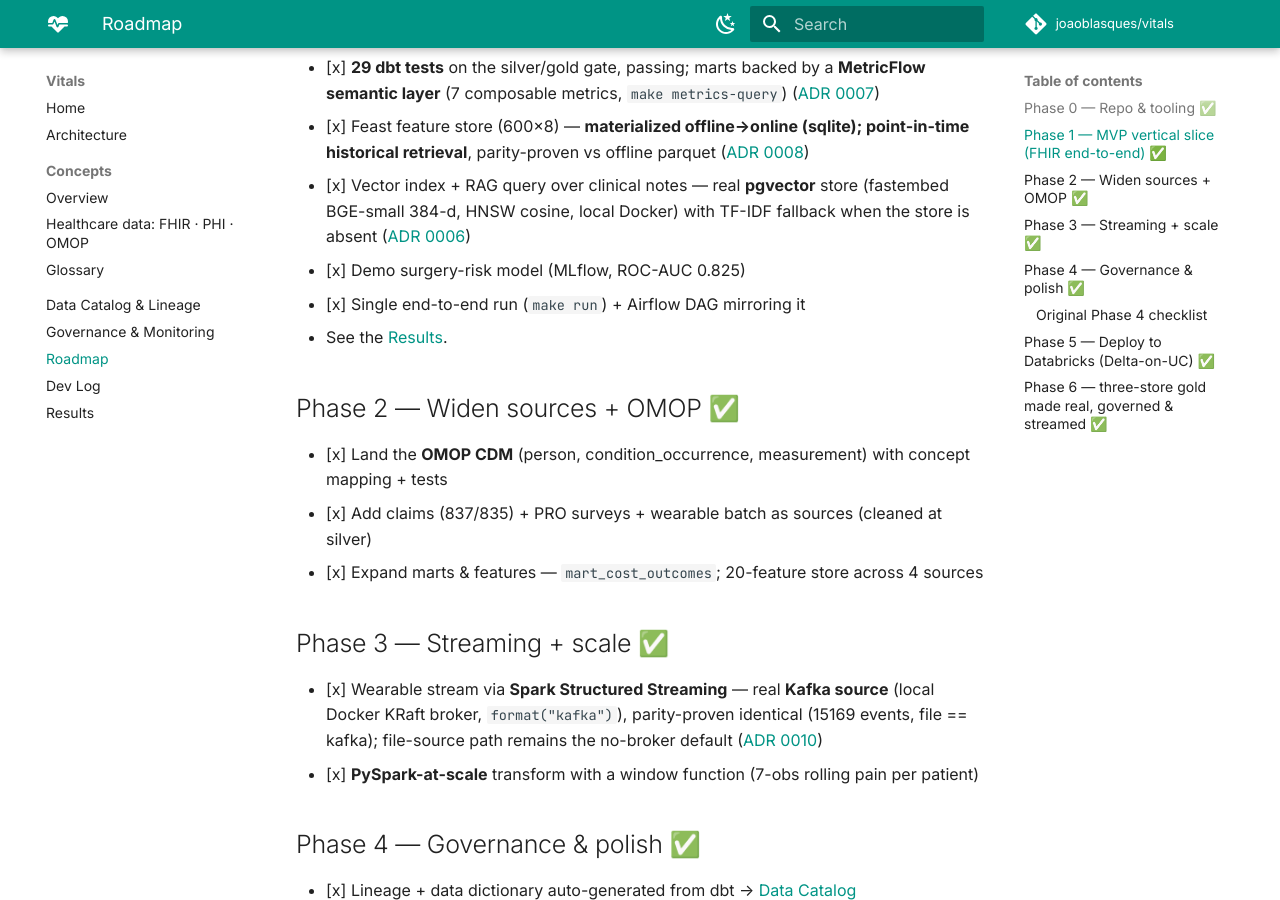
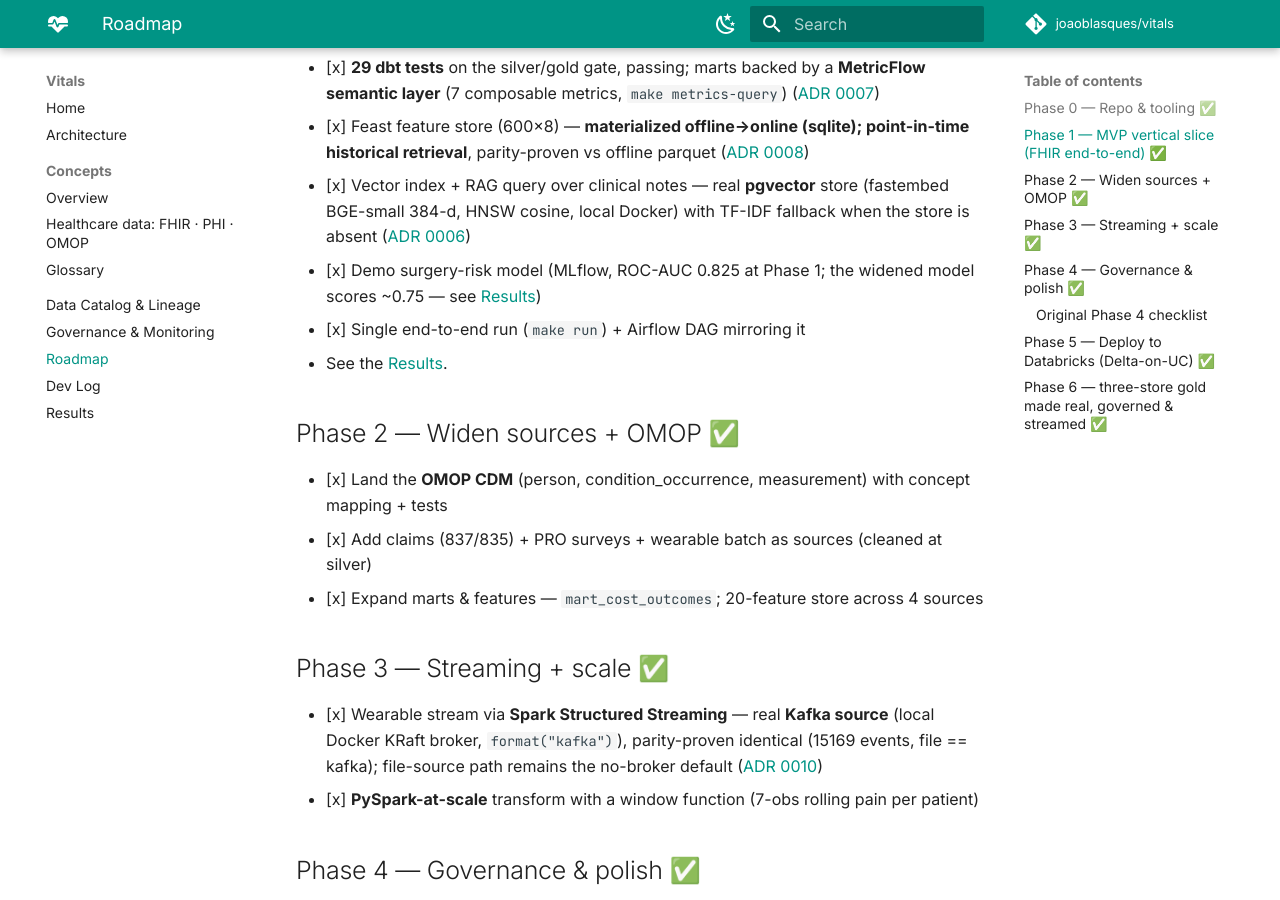
Before and after one commit to joaoblasques/vitals, an MkDocs documentation site: the page built from website/docs/roadmap.md, in a window 1280 px wide and 900 px high, scrolled down 713 px. Built offline with MkDocs 1.6.1 and Material for MkDocs 9.7.7, drawn with Linux system fonts in a browser that asks for light colours; comment, search, counter and statistics services are not loaded.

Commit message:
fix(site): results dbt count 12 models/29 tests (was 10/26); caveat Phase-1 ROC-AUC
Final-review: results.md contradicted the roadmap (26 vs 29 tests) and hid the semantic layer's
2 models; corrected to the current manifest (12 models / 29 tests). Caveat the roadmap's Phase-1
0.825 (the widened model scores ~0.75 per Results) so the higher historical number isn't misread.

Co-Authored-By: Claude Opus 4.8 (1M context) <noreply@anthropic.com>
Claude-Session: https://claude.ai/code/session_01F1hdqzju3WbgEALYreWUjk

```diff
--- a/website/docs/roadmap.md
+++ b/website/docs/roadmap.md
@@ -15,7 +15,7 @@ Built **MVP-first**: one source end-to-end before widening. Each phase leaves a
 - [x] **29 dbt tests** on the silver/gold gate, passing; marts backed by a **MetricFlow semantic layer** (7 composable metrics, `make metrics-query`) ([ADR 0007](https://github.com/joaoblasques/vitals/blob/main/docs/adr/0007-dbt-semantic-layer.md))
 - [x] Feast feature store (600×8) — **materialized offline→online (sqlite); point-in-time historical retrieval**, parity-proven vs offline parquet ([ADR 0008](https://github.com/joaoblasques/vitals/blob/main/docs/adr/0008-feast-feature-store.md))
 - [x] Vector index + RAG query over clinical notes — real **pgvector** store (fastembed BGE-small 384-d, HNSW cosine, local Docker) with TF-IDF fallback when the store is absent ([ADR 0006](https://github.com/joaoblasques/vitals/blob/main/docs/adr/0006-pgvector-local-serving-store.md))
-- [x] Demo surgery-risk model (MLflow, ROC-AUC 0.825)
+- [x] Demo surgery-risk model (MLflow, ROC-AUC 0.825 at Phase 1; the widened model scores ~0.75 — see [Results](results.md))
 - [x] Single end-to-end run (`make run`) + Airflow DAG mirroring it
 - See the [Results](results.md).
 
```
Also changed, not shown: website/docs/results.md (+1 -1 lines).
